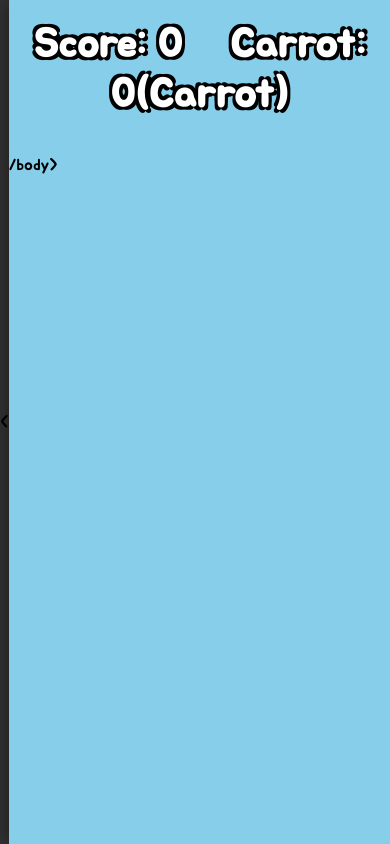
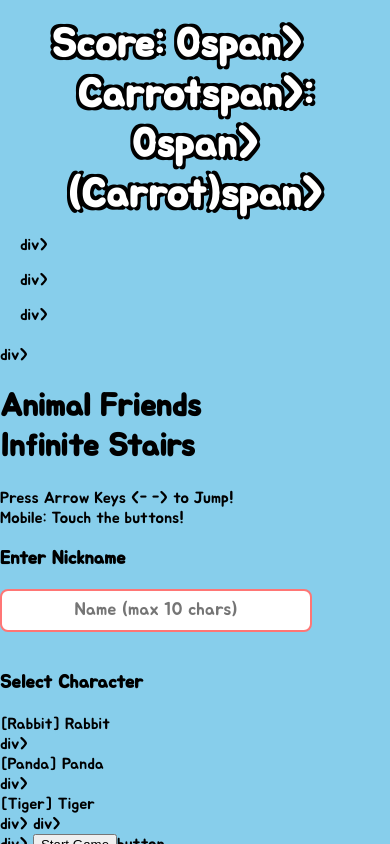
Before and after one commit to 02-lee74/rabbit, a website: page public/index.html in a window 390 px wide. Drawn offline with Linux system fonts and the light colour scheme.

Commit message:
Implement start and game over screens
Added start screen and game over screen with character selection.

```diff
--- a/public/index.html
+++ b/public/index.html
@@ -6,17 +6,41 @@
         <title>Animal Friends Infinite Stairs</title>
       <link rel="stylesheet" href="style.css">
       <link href="https://fonts.googleapis.com/css2?family=Jua&display=swap" rel="stylesheet">
+  </head>
+<body>
+      <div id="game-container">
+                <canvas id="gameCanvas"></canvas>canvas>
+                <div id="ui-layer">
+                              <div id="top-bar">
+                                                <div id="score-container">
+                                                                      Score: <span id="score">0</span>span> &nbsp;&nbsp; <span id="bonus-label">Carrot</span>span>: <span id="carrots">0</span>span><span id="bonus-emoji">(Carrot)</span>span>
+                                                </div>div>
+                                                <div id="timer-bar-container"><div id="timer-bar"></div>div></div>div>
+                              </div>div>
+                              <div id="start-screen" class="screen">
+                                                <h1>Animal Friends<br>Infinite Stairs</h1>
+                                              <p>Press Arrow Keys <- -> to Jump!<br>Mobile: Touch the buttons!</p>
 
+                                              <div class="selection-container">
+                                                                  <h3>Enter Nickname</h3>
+                                                                  <input type="text" id="nickname-input" placeholder="Name (max 10 chars)" maxlength="10" style="font-family:'Jua'; padding: 8px; border-radius: 8px; border: 2px solid #ff7675; text-align: center; width: 80%; margin-bottom: 20px; font-size: 18px;">
 
+                                                                  <h3>Select Character</h3>
+                                                                  <div id="character-select" class="select-group">
+                                                                                          <div class="select-option active" data-char="rabbit">[Rabbit] Rabbit</div>div>
+                                                                                          <div class="select-option" data-char="panda">[Panda] Panda</div>div>
+                                                                                          <div class="select-option" data-char="tiger">[Tiger] Tiger</div>div>
+                                                                  </di>div>
+                                              </div>div>
 
+                                              <button id="start-btn">Start Game</button>button
+                              </div>div>
+                            <div id="game-over-screen" class="screen hidden">
+                                            <h1>Game Over!</h1>
+                                            <p>Final Score: <span id="final-score">0</span>span></p>
+                                            <p style="margin-top:-15px;">Got <span id="final-bonus-label">Bonus</span>span>: <span id="final-carrots">0</span>span><span id="final-bonus-emoji">(Carrot)</span>span></p>
+                                            <div style="display: flex; flex-direction: column; gap: 15px; margin-top: 10px;">
+                                                                <button id="restart-btn" style="font-size: 20px; padding: 12px 25px;">Restart</button>button>
+                                                                <button id="home-btn"</p></p></h1>
+</body></title>
   </head>
-  <body><
-              <div id="game-container">
-                        <canvas id="gameCanvas"></canvas>
-                        <div id="ui-layer">
-                                      <div id="top-bar">
-                                                        <div id="score-container">
-                                                                              Score: <span id="score">0</span> &nbsp;&nbsp; <span id="bonus-label">Carrot</span>: <span id="carrots">0</span><span id="bonus-emoji">(Carrot)</span>
-                                                        </div>
-                                                        <div id="timer-bar-container"><div id="timer-bar"></div></div>
-                                      </div>/body>
```
